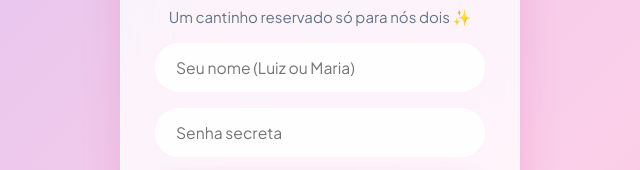
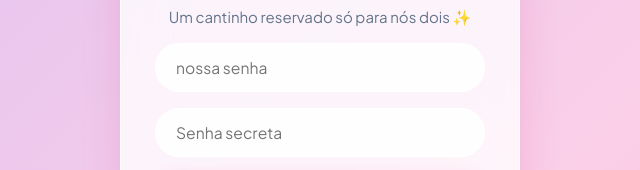
Before and after one commit to Luiz4770/meu_namoro, a plain HTML site: page index.html in a window 1280 px wide. Shown: the part 352-522 px from the top of the page, 320-960 px from the left. Drawn offline with Linux system fonts and the light colour scheme; no server answers.

```diff
--- a/index.html
+++ b/index.html
@@ -785,7 +785,7 @@
       <h2 class="font-romantic" style="font-size: 2.4rem; color: #1e293b; margin-top: -6px;">Nosso Amor</h2>
       <p style="font-size: 0.94rem; color: #64748b; margin-top: -6px;">Um cantinho reservado só para nós dois ✨</p>
 
-      <input type="text" id="loginUser" class="login-input" placeholder="Seu nome (Luiz ou Maria)">
+      <input type="text" id="loginUser" class="login-input" placeholder="nossa senha ">
       <input type="password" id="loginPass" class="login-input" placeholder="Senha secreta">
 
       <div id="loginError" class="login-error">Nome ou senha incorretos!</div>
```
